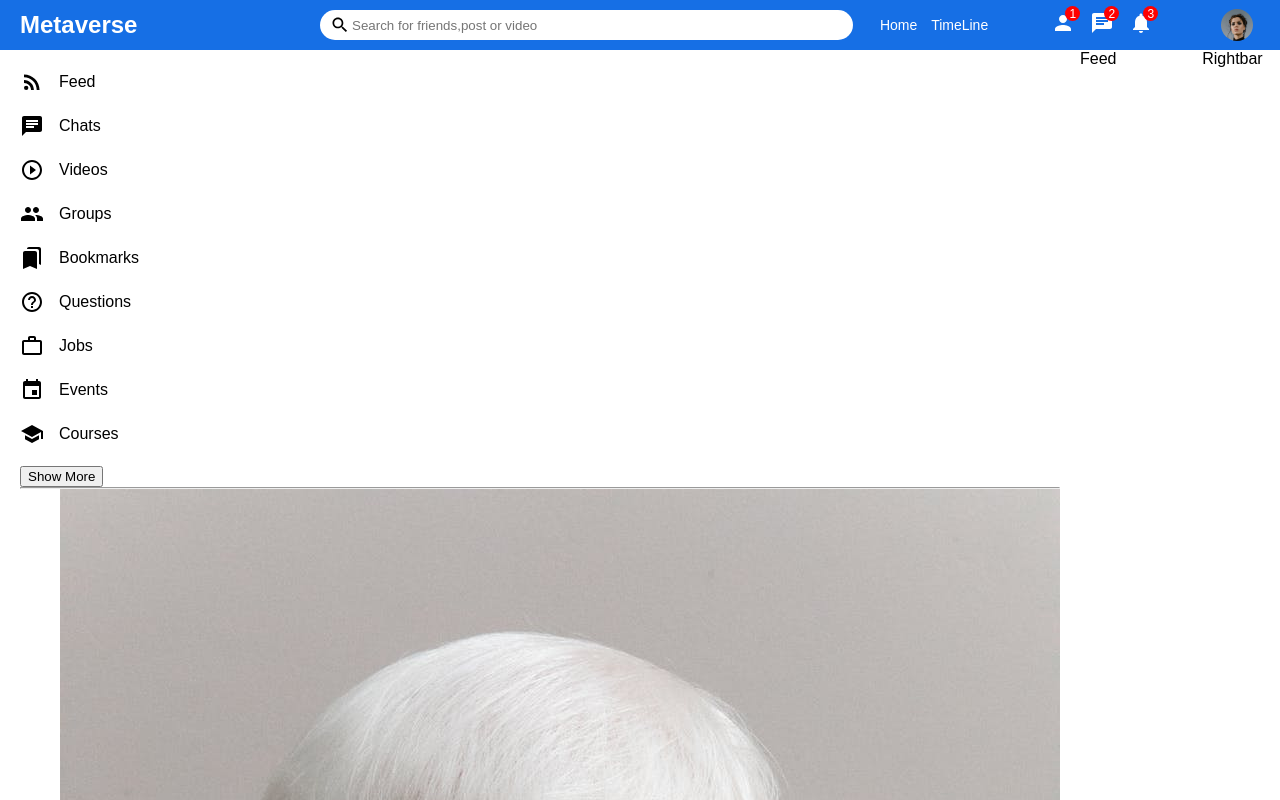
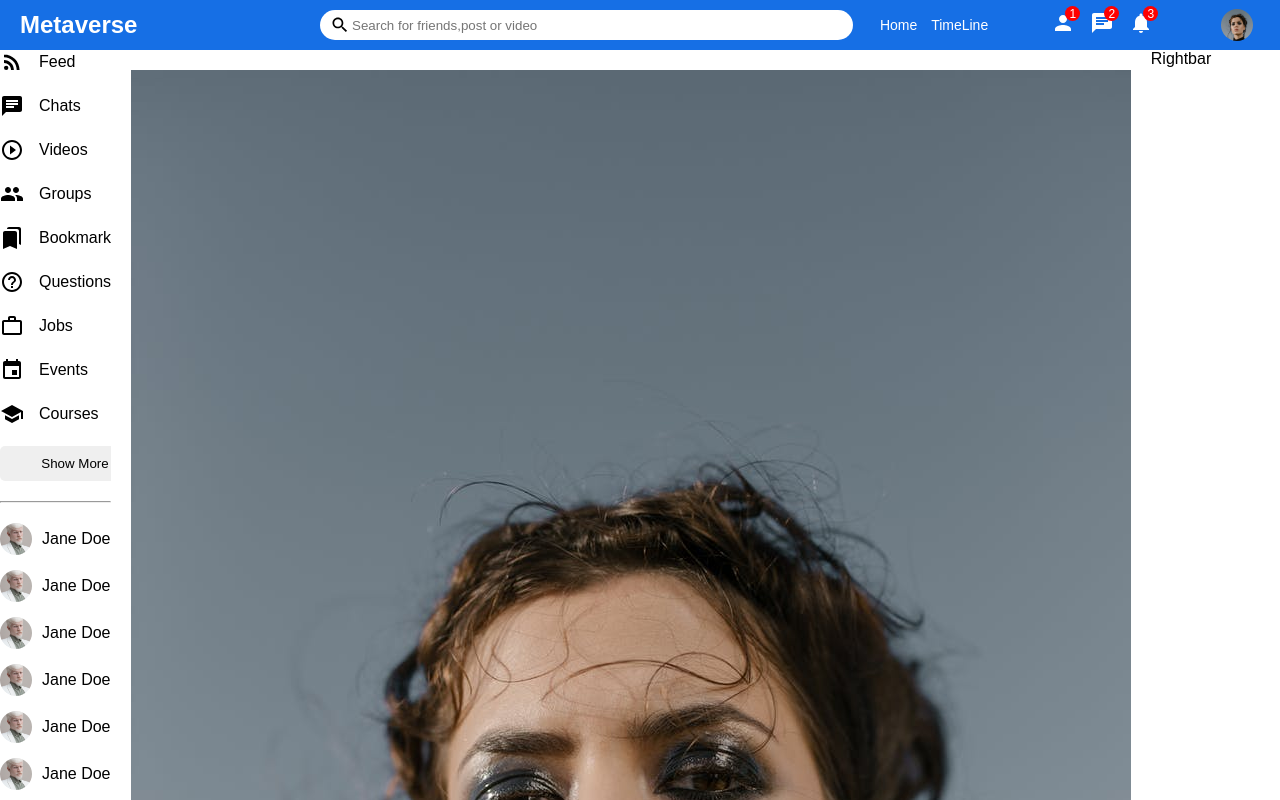
Before and after one commit to mohak0011/socialmedia-app, a React (Create React App) app in the folder metauniverse/: page / in a window 1280 px wide. Shown: the top 800 px of the page. Built offline with nearby package versions, Linux system fonts and the light colour scheme.

Commit message:
feat : creating sidebar icons

```diff
--- /dev/null
+++ b/metauniverse/src/components/Share/Share.js
@@ -0,0 +1,27 @@
+import React from 'react';
+import './Share.css';
+import {PermMedia} from '@material-ui/icons';
+
+function Share() {
+    return (
+        <div className='share'>
+        <div className="shareWrapper">
+            <div className="shareTop">
+                <img className='shareProfileImg' src="./assets/person/1.jpeg" alt="" />
+                <input placeholder="What's in your mind?" className='shareInput' />
+            </div>
+            <hr className='shareHr' />
+            <div className="shareBottom">
+                <div className="shareOptions">
+                    <div className="shareOption">
+                    <PermMedia classname='shareIcon'/>
+                        <span className='shareOptionText'>Photo or Video</span>
+                    </div>
+                </div>
+            </div>
+        </div>
+        </div>
+    )
+}
+
+export default Share
--- a/metauniverse/src/components/feed/Feed.css
+++ b/metauniverse/src/components/feed/Feed.css
@@ -1,3 +1,7 @@
 .feed{
     flex:5.5;
 }
+
+.feedWrapper{
+   margin: 20px;
+}
--- a/metauniverse/src/components/feed/Feed.js
+++ b/metauniverse/src/components/feed/Feed.js
@@ -1,10 +1,13 @@
 import React from 'react';
+import Share from '../Share/Share';
 import './Feed.css';
 
 function Feed() {
     return (
         <div className='feed'>
-            Feed
+            <div className="feedWrapper">
+                <Share/>
+            </div>
         </div>
     )
 }
--- a/metauniverse/src/components/sidebar/Sidebar.css
+++ b/metauniverse/src/components/sidebar/Sidebar.css
@@ -1,19 +1,28 @@
-.sidebar{
+.sidebar {
   flex: 3;
   height: calc(100vh - 50px); /*as height of topbar component is 50px */
+  overflow-y: scroll;
 }
 
-.sidebarWrapper{
-    padding: 20px;
+::-webkit-scrollbar {
+  width: 5px;
 }
 
-.sidebarList{
+::-webkit-scrollbar-track {
+    background-color: #f1f1f1;
+  }
+
+::-webkit-scrollbar-thumb {
+  background-color: rgb(179,179,179);
+}
+
+.sidebarList {
   padding: 0;
   margin: 0;
   list-style: none;
 }
 
-.sidebarListItem{
+.sidebarListItem {
   display: flex;
   align-items: center;
   margin-bottom: 20px;
@@ -21,4 +30,38 @@
 
 .sidebarIcon {
   margin-right: 15px;
+  cursor: pointer;
 }
+
+.sidebarButton {
+  width: 150px;
+  border: none;
+  padding: 10px;
+  border-radius: 5px;
+  font-weight: 500;
+}
+
+.sidebarHr {
+  margin: 20px 0px;
+}
+
+.sidebarFriendList {
+  margin: 0;
+  padding: 0;
+  list-style: none;
+}
+
+.sidebarFriend {
+  display: flex;
+  align-items: center;
+  margin-bottom: 15px;
+}
+
+.sidebarFriendImg {
+  width: 32px;
+  height: 32px;
+  border-radius: 50%;
+  object-fit: cover;
+  margin-right: 10px;
+  cursor: pointer;
+}
--- a/metauniverse/src/components/sidebar/Sidebar.js
+++ b/metauniverse/src/components/sidebar/Sidebar.js
@@ -51,6 +51,26 @@
                     <img className='sidebarFriendImg' src="/assets/person/2.jpeg" alt="" />
                     <span className='sidebarFriendName'>Jane Doe</span>
                 </li>
+                <li className='sidebarFriend'>
+                    <img className='sidebarFriendImg' src="/assets/person/2.jpeg" alt="" />
+                    <span className='sidebarFriendName'>Jane Doe</span>
+                </li>
+                <li className='sidebarFriend'>
+                    <img className='sidebarFriendImg' src="/assets/person/2.jpeg" alt="" />
+                    <span className='sidebarFriendName'>Jane Doe</span>
+                </li>
+                <li className='sidebarFriend'>
+                    <img className='sidebarFriendImg' src="/assets/person/2.jpeg" alt="" />
+                    <span className='sidebarFriendName'>Jane Doe</span>
+                </li>
+                <li className='sidebarFriend'>
+                    <img className='sidebarFriendImg' src="/assets/person/2.jpeg" alt="" />
+                    <span className='sidebarFriendName'>Jane Doe</span>
+                </li>
+                <li className='sidebarFriend'>
+                    <img className='sidebarFriendImg' src="/assets/person/2.jpeg" alt="" />
+                    <span className='sidebarFriendName'>Jane Doe</span>
+                </li>
                 </ul>
             </div>
         </div>
```
Also changed, not shown: metauniverse/src/components/Share/Share.css (added). Lines whose indentation alone changed are shown as unchanged.
